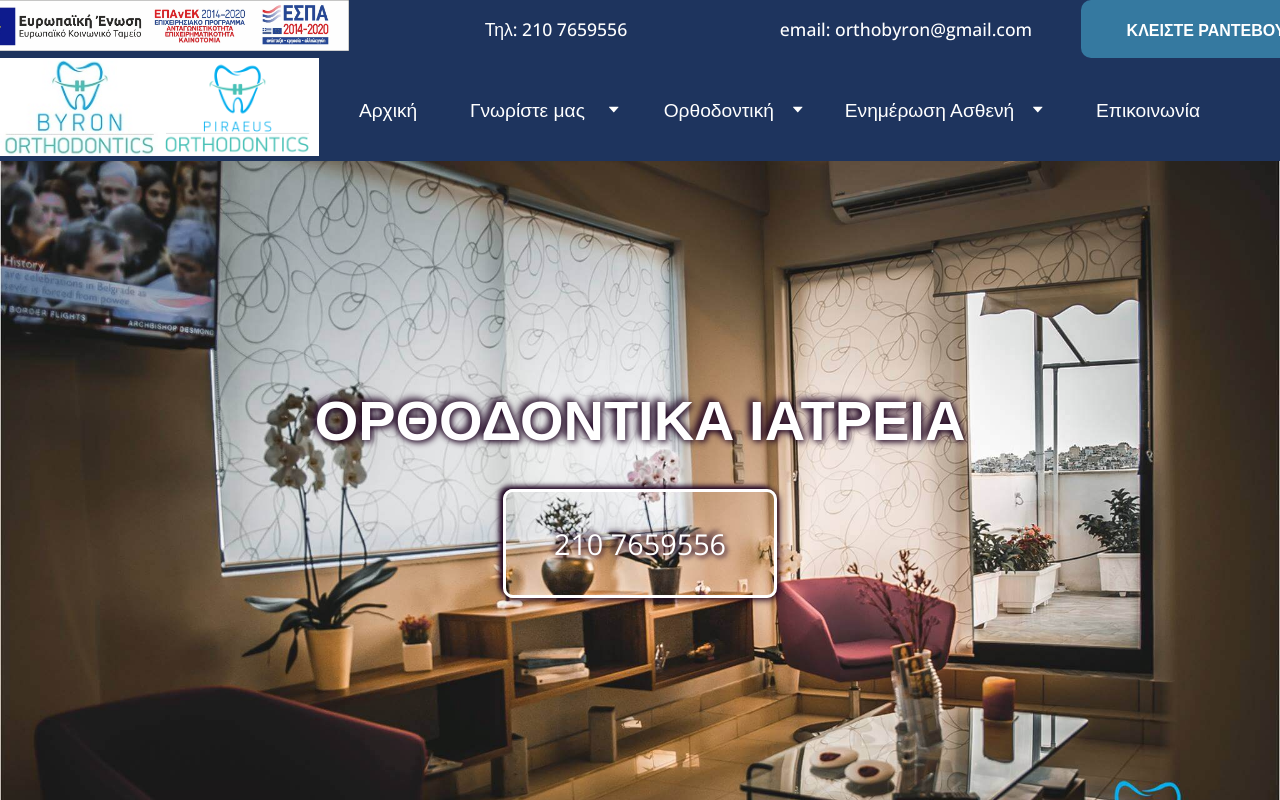
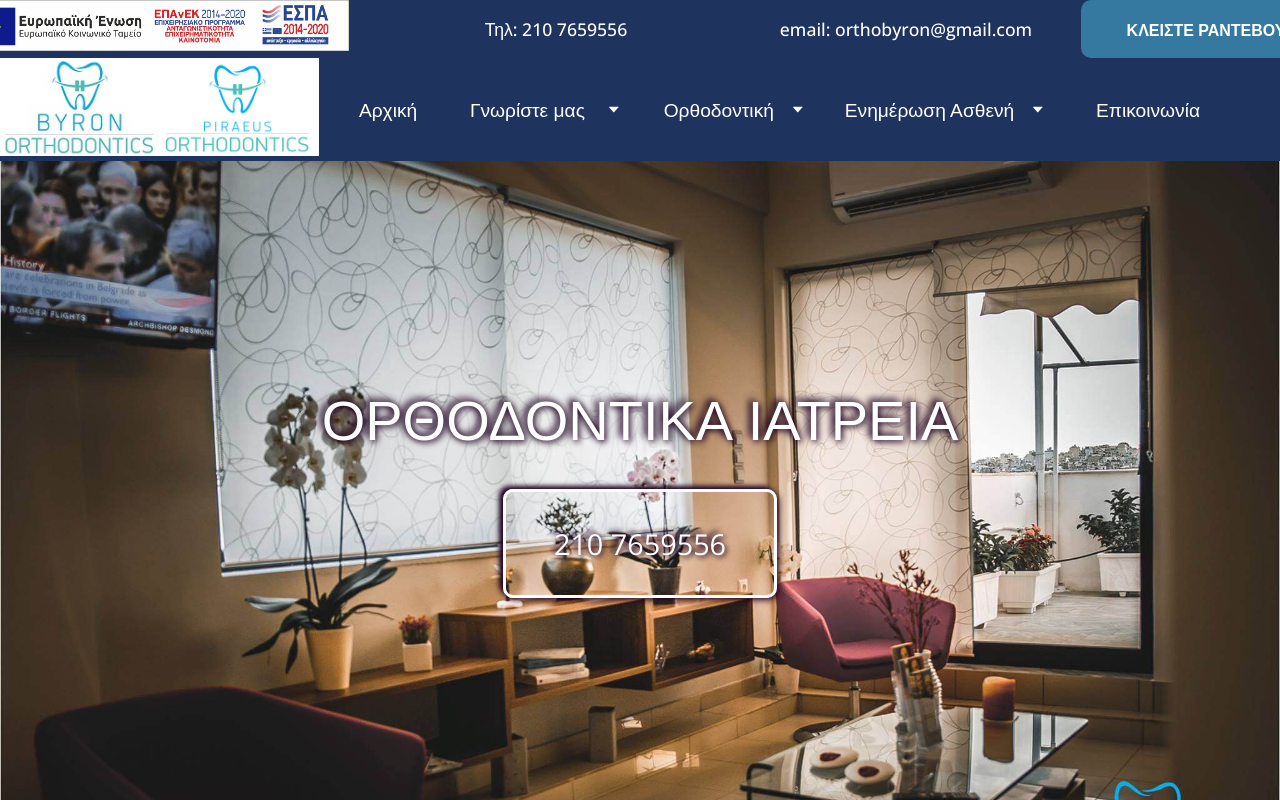
Before and after one commit to 3vilBonobo/orthobyron.gr, a React (Create React App) app: page / in a window 1280 px wide. Shown: the top 800 px of the page. Built offline with nearby package versions, Linux system fonts and the light colour scheme; the HTML template or start-up script is replaced by a standard one.

Commit message:
add hero title link

```diff
--- a/src/components/Styles/Home.styles.js
+++ b/src/components/Styles/Home.styles.js
@@ -1,4 +1,5 @@
 import styled from 'styled-components';
+import { Link } from 'react-router-dom';
 
 export const StyledMain = styled.div`
   width: 100%;
@@ -13,12 +14,15 @@ export const StyledHero = styled.div`
   justify-content: center;
 `;
 
-export const StyledHeroTitle = styled.h1`
+export const StyledHeroTitle = styled(Link)`
   position: absolute;
   top: 7rem;
+  text-decoration: none;
+  font-weight: 500;
   color: #fff;
   text-shadow: 2px 2px 6px rgba(30, 3, 33, 0.99),
     -4px -3px 7px rgba(30, 3, 33, 0.99);
+
   @media screen and (min-width: 768px) {
     top: 15rem;
     font-size: 3.5rem;
--- a/src/components/routes/Home.js
+++ b/src/components/routes/Home.js
@@ -36,7 +36,7 @@ const Home = () => {
   return (
     <StyledMain>
       <StyledHero>
-        <StyledHeroTitle>ΟΡΘΟΔΟΝΤΙΚΑ ΙΑΤΡΕΙΑ</StyledHeroTitle>
+        <StyledHeroTitle to={'/clinics'}>ΟΡΘΟΔΟΝΤΙΚΑ ΙΑΤΡΕΙΑ</StyledHeroTitle>
         <StyledHeroBtn href={`tel:${contact.phone}`}>210 7659556</StyledHeroBtn>
         <StyledHeroImg src={Salon1} alt="" />
       </StyledHero>
```
